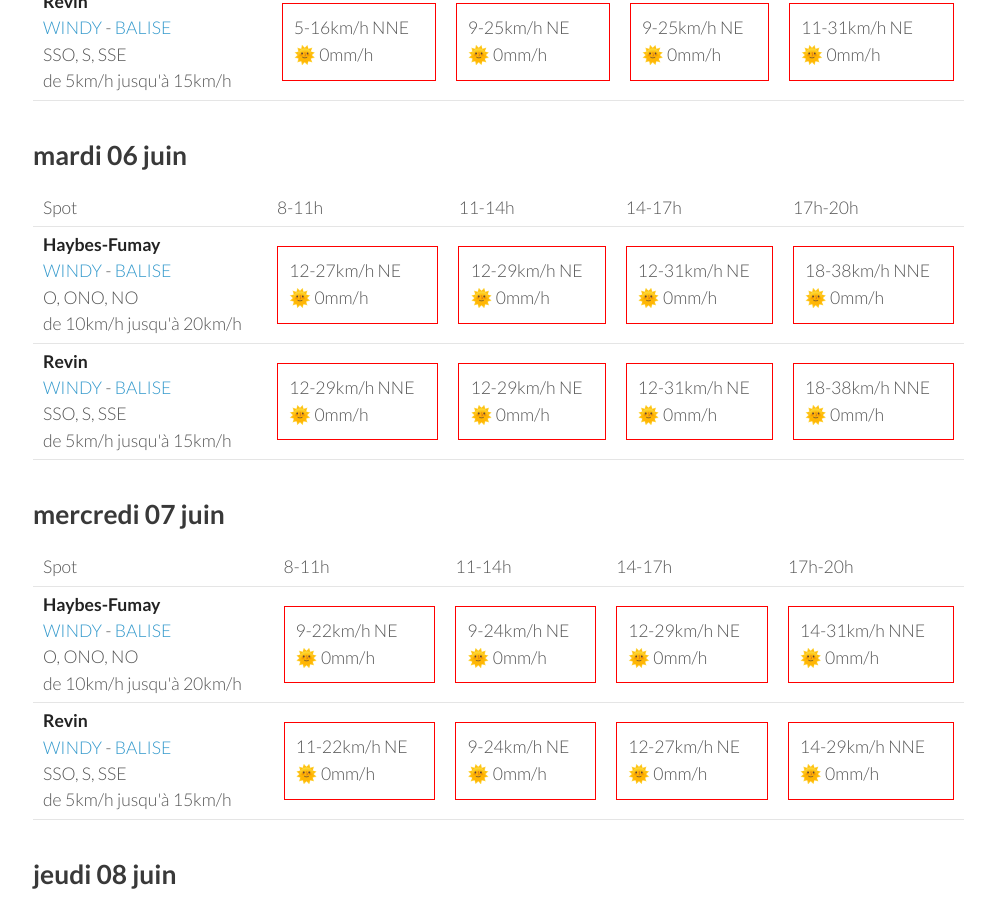
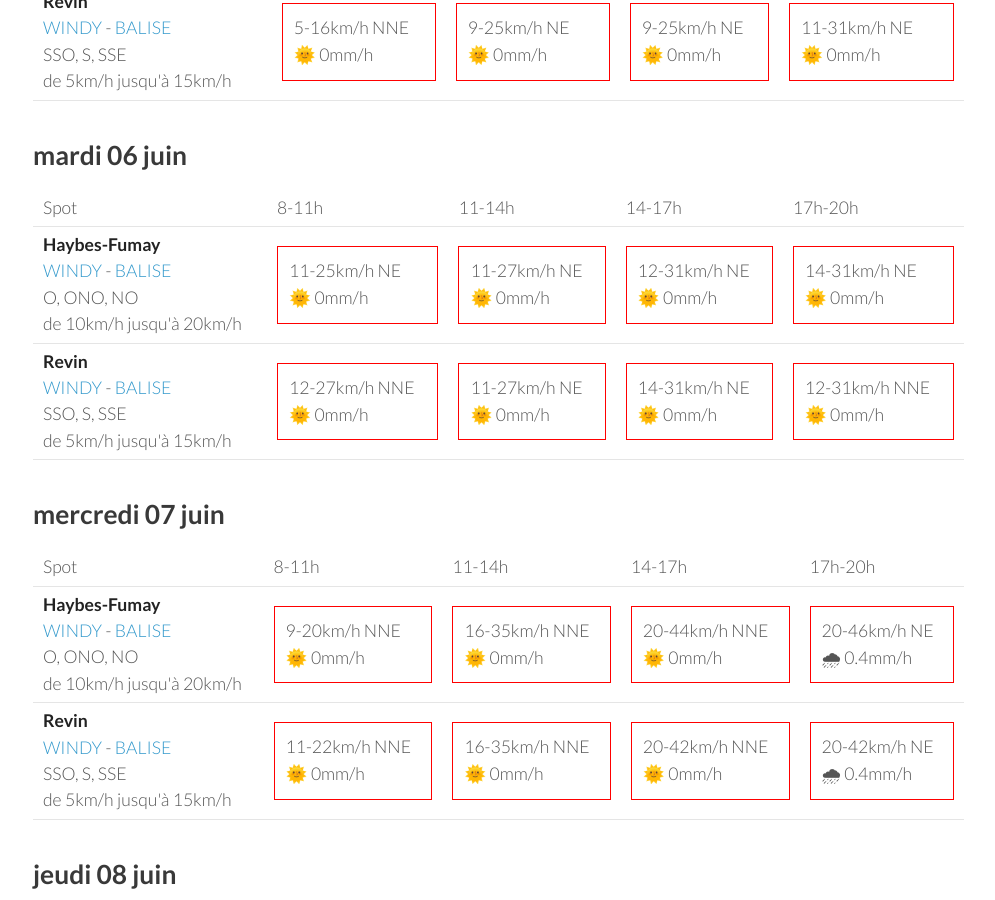
Before and after one commit to parapente-dans-le-nord/parapente-dans-le-nord.github.io, a Jekyll site: the page built from ardennes.markdown, in a window 1280 px wide and 900 px high, scrolled down 859 px. Shown: the whole window, without its empty margins (25-1020 px from the left). Built offline with Jekyll 4.4.1, drawn with Linux system fonts in a browser that asks for light colours; some of the changed text lies outside the part shown.

Commit message:
update index.markdown

```diff
--- a/ardennes.markdown
+++ b/ardennes.markdown
@@ -94,20 +94,20 @@ page mise à jour le dimanche 04 juin 13:10
 <tr>
         <td><strong>Haybes-Fumay</strong><br><a href="https://windy.com/49.998/4.715?49.913,4.738,10">WINDY</a> - <span class=""><a href="http://www.balisemeteo.com/balise.php?idBalise=104">BALISE</a> </span><br> <span class="vent-favorable">O, ONO, NO</span><br><span class="force-vent">de 10km/h jusqu'à 20km/h</span> </td>
 
-            <td><div class="not-flyable"><p>12-27km/h NE</p><p>🌞 0mm/h</p></div></td>
-            <td><div class="not-flyable"><p>12-29km/h NE</p><p>🌞 0mm/h</p></div></td>
+            <td><div class="not-flyable"><p>11-25km/h NE</p><p>🌞 0mm/h</p></div></td>
+            <td><div class="not-flyable"><p>11-27km/h NE</p><p>🌞 0mm/h</p></div></td>
             <td><div class="not-flyable"><p>12-31km/h NE</p><p>🌞 0mm/h</p></div></td>
-            <td><div class="not-flyable"><p>18-38km/h NNE</p><p>🌞 0mm/h</p></div></td>
+            <td><div class="not-flyable"><p>14-31km/h NE</p><p>🌞 0mm/h</p></div></td>
 
 
     </tr>
 <tr>
         <td><strong>Revin</strong><br><a href="https://windy.com/49.948/4.625?49.543,4.625,8">WINDY</a> - <span class=""><a href="http://www.balisemeteo.com/balise.php?idBalise=5019">BALISE</a> </span><br> <span class="vent-favorable">SSO, S, SSE</span><br><span class="force-vent">de 5km/h jusqu'à 15km/h</span> </td>
 
-            <td><div class="not-flyable"><p>12-29km/h NNE</p><p>🌞 0mm/h</p></div></td>
-            <td><div class="not-flyable"><p>12-29km/h NE</p><p>🌞 0mm/h</p></div></td>
-            <td><div class="not-flyable"><p>12-31km/h NE</p><p>🌞 0mm/h</p></div></td>
-            <td><div class="not-flyable"><p>18-38km/h NNE</p><p>🌞 0mm/h</p></div></td>
+            <td><div class="not-flyable"><p>12-27km/h NNE</p><p>🌞 0mm/h</p></div></td>
+            <td><div class="not-flyable"><p>11-27km/h NE</p><p>🌞 0mm/h</p></div></td>
+            <td><div class="not-flyable"><p>14-31km/h NE</p><p>🌞 0mm/h</p></div></td>
+            <td><div class="not-flyable"><p>12-31km/h NNE</p><p>🌞 0mm/h</p></div></td>
 
 
     </tr>
@@ -130,20 +130,20 @@ page mise à jour le dimanche 04 juin 13:10
 <tr>
         <td><strong>Haybes-Fumay</strong><br><a href="https://windy.com/49.998/4.715?49.913,4.738,10">WINDY</a> - <span class=""><a href="http://www.balisemeteo.com/balise.php?idBalise=104">BALISE</a> </span><br> <span class="vent-favorable">O, ONO, NO</span><br><span class="force-vent">de 10km/h jusqu'à 20km/h</span> </td>
 
-            <td><div class="not-flyable"><p>9-22km/h NE</p><p>🌞 0mm/h</p></div></td>
-            <td><div class="not-flyable"><p>9-24km/h NE</p><p>🌞 0mm/h</p></div></td>
-            <td><div class="not-flyable"><p>12-29km/h NE</p><p>🌞 0mm/h</p></div></td>
-            <td><div class="not-flyable"><p>14-31km/h NNE</p><p>🌞 0mm/h</p></div></td>
+            <td><div class="not-flyable"><p>9-20km/h NNE</p><p>🌞 0mm/h</p></div></td>
+            <td><div class="not-flyable"><p>16-35km/h NNE</p><p>🌞 0mm/h</p></div></td>
+            <td><div class="not-flyable"><p>20-44km/h NNE</p><p>🌞 0mm/h</p></div></td>
+            <td><div class="not-flyable"><p>20-46km/h NE</p><p>🌧 0.4mm/h</p></div></td>
 
 
     </tr>
 <tr>
         <td><strong>Revin</strong><br><a href="https://windy.com/49.948/4.625?49.543,4.625,8">WINDY</a> - <span class=""><a href="http://www.balisemeteo.com/balise.php?idBalise=5019">BALISE</a> </span><br> <span class="vent-favorable">SSO, S, SSE</span><br><span class="force-vent">de 5km/h jusqu'à 15km/h</span> </td>
 
-            <td><div class="not-flyable"><p>11-22km/h NE</p><p>🌞 0mm/h</p></div></td>
-            <td><div class="not-flyable"><p>9-24km/h NE</p><p>🌞 0mm/h</p></div></td>
-            <td><div class="not-flyable"><p>12-27km/h NE</p><p>🌞 0mm/h</p></div></td>
-            <td><div class="not-flyable"><p>14-29km/h NNE</p><p>🌞 0mm/h</p></div></td>
+            <td><div class="not-flyable"><p>11-22km/h NNE</p><p>🌞 0mm/h</p></div></td>
+            <td><div class="not-flyable"><p>16-35km/h NNE</p><p>🌞 0mm/h</p></div></td>
+            <td><div class="not-flyable"><p>20-42km/h NNE</p><p>🌞 0mm/h</p></div></td>
+            <td><div class="not-flyable"><p>20-42km/h NE</p><p>🌧 0.4mm/h</p></div></td>
 
 
     </tr>
```
Also changed, not shown: other parts of ardennes.markdown (+1 -1 lines).
